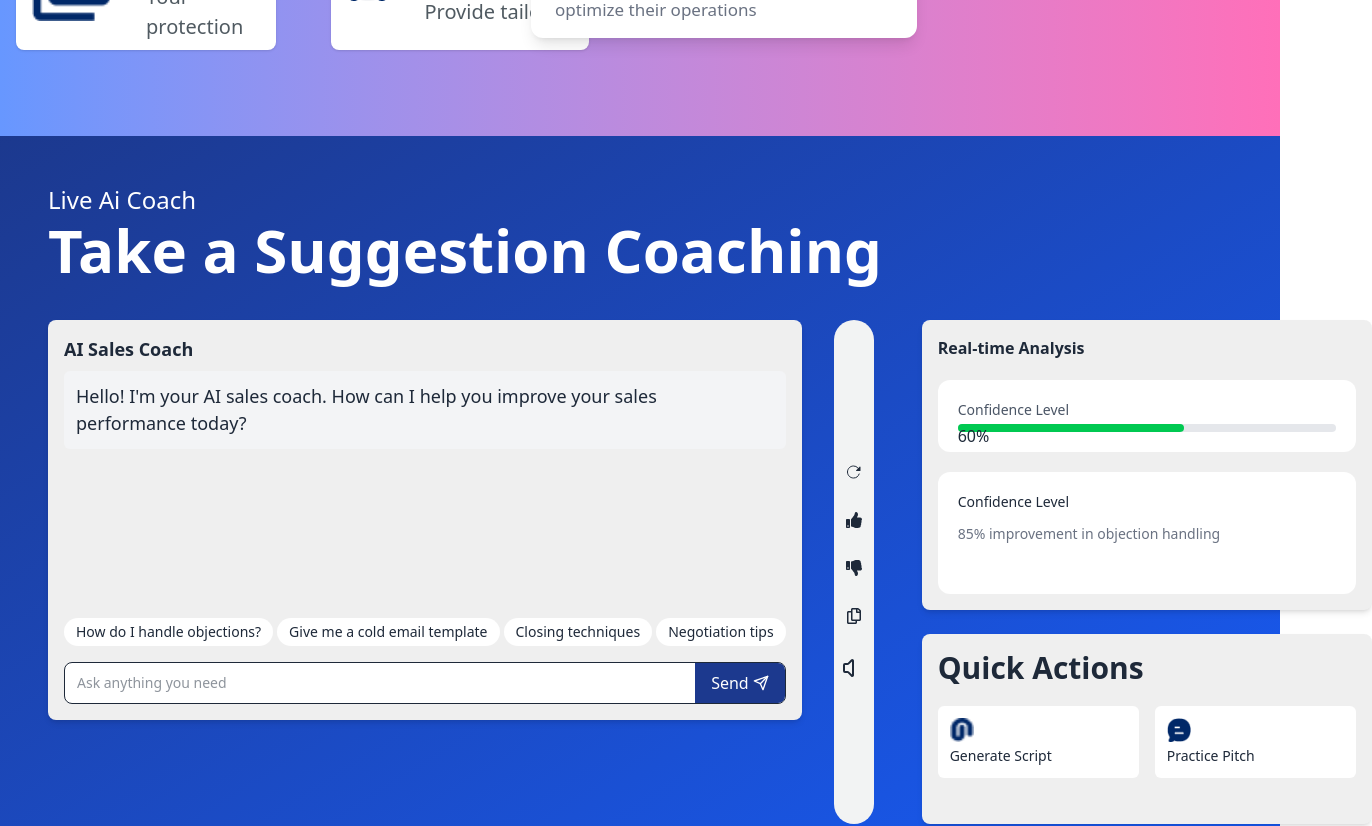
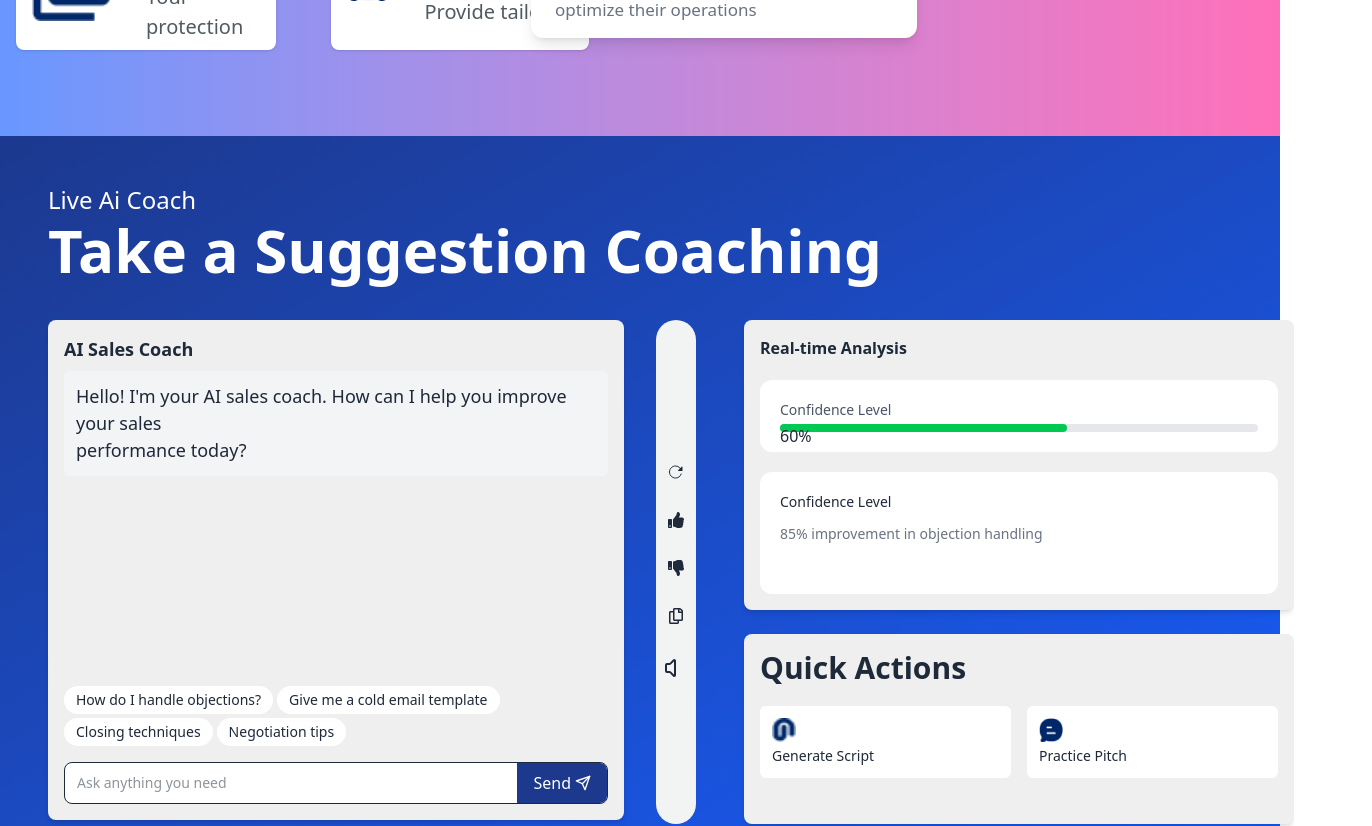
Before and after one commit to nayeemjim/task-with-functionalComponents, a React (Vite) app: page / in a window 1280 px wide. Shown: the part 840-1666 px from the top of the page, 1372 px wide, since content can reach past the window. Built offline with nearby package versions, Linux system fonts and the light colour scheme.

Commit message:
Form section is compeleted

```diff
--- a/src/Components/Form.jsx
+++ b/src/Components/Form.jsx
@@ -14,16 +14,16 @@ const Form = () => {
   return (
     <section className="bg-gradient-to-br from-blue-900 to-blue-600">
       {" "}
-      <div className="mx-auto min-h-screen p-6 text-white md:p-12 lg:max-w-[1440px]">
+      <div className="mx-auto p-6 text-white md:p-12 lg:max-w-[1440px]">
         <h2 className="mb-1 text-2xl font-light">Live Ai Coach</h2>
         <h1 className="mb-10 text-3xl font-bold md:text-4xl lg:text-6xl">
           Take a Suggestion Coaching
         </h1>
 
-        <div className="flex flex-col gap-8 md:flex-row">
+        <div className="grid gap-8 lg:grid-cols-2">
           <div>
-            {/* Chat Section for the task*/}
-            <div className="flex min-h-[400px] flex-1 flex-col justify-between rounded-lg bg-[#EFEFEF] p-4 text-gray-800 shadow-md">
+            {/* Chat Section for the task  flex flex-col md:flex-row*/}
+            <div className="flex min-h-[500px] flex-1 flex-col justify-between rounded-lg bg-[#EFEFEF] p-4 text-gray-800 shadow-md">
               <div>
                 <p className="mb-2 text-[18px] font-bold">AI Sales Coach</p>
                 <div className="mb-4 rounded-md bg-gray-100 p-3 text-[18px]">
@@ -85,7 +85,7 @@ const Form = () => {
             </div>
             <div>
               {/* Analysis part for the task */}
-              <div className="mb-6 rounded-lg bg-[#EFEFEF] p-4 text-gray-800 shadow-md lg:w-[450px]">
+              <div className="mb-6 w-full rounded-lg bg-[#EFEFEF] p-4 text-gray-800 shadow-md lg:w-[550px]">
                 <h3 className="pb-5 font-semibold">Real-time Analysis</h3>
                 <div className="rounded-xl bg-white p-5">
                   <p className="text-sm text-gray-600">Confidence Level</p>
```
